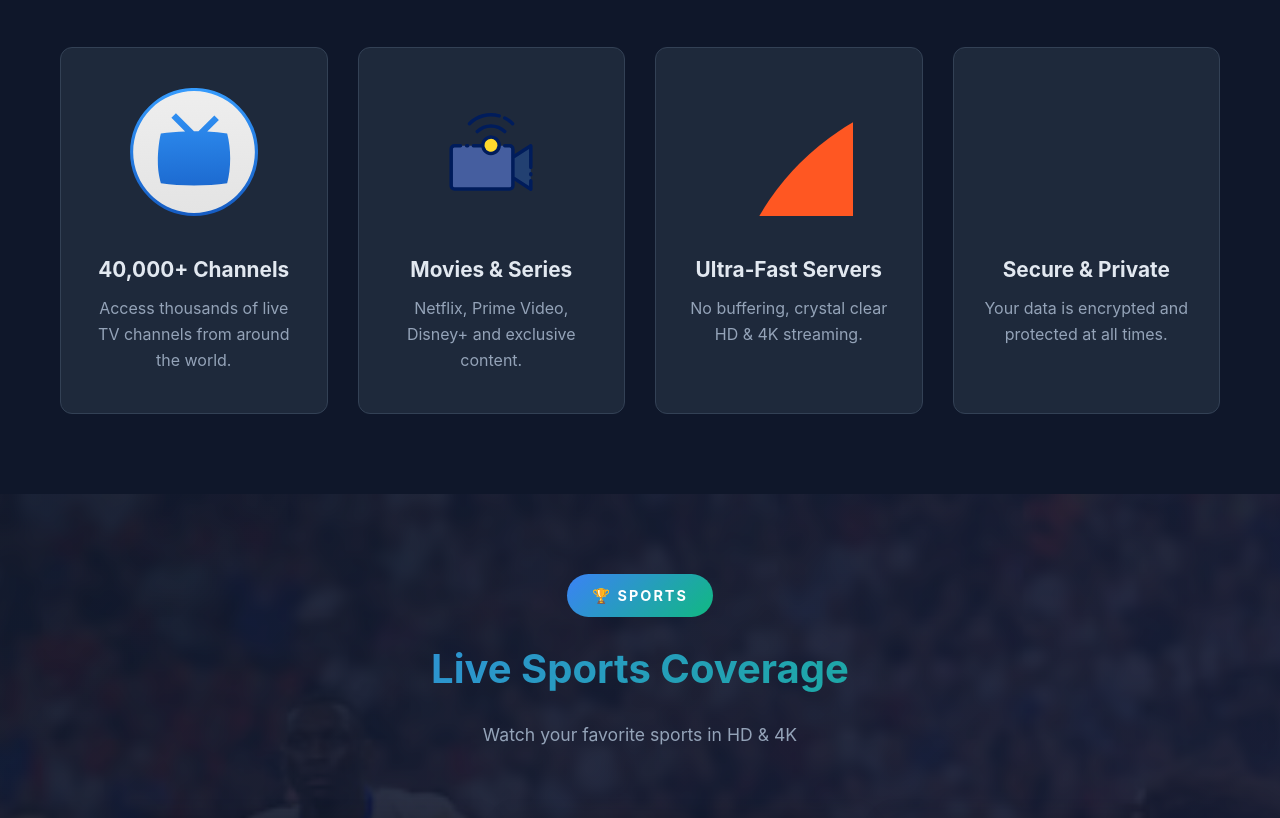
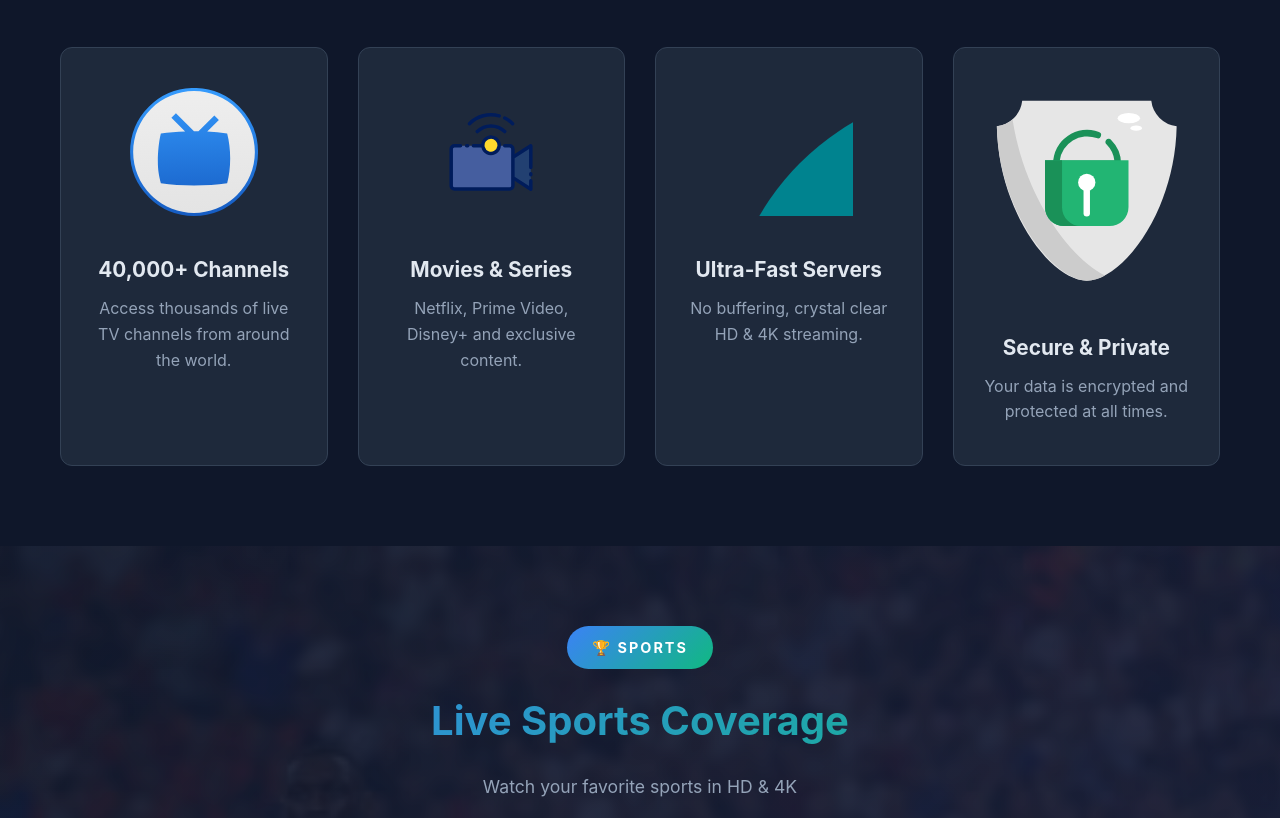
Before and after one commit to ChadyReda/shoplinno, a website: page index.html in a window 1280 px wide. Shown: the part 1327-2145 px from the top of the page. Drawn offline with Linux system fonts and the light colour scheme.

Commit message:
Replace feature icons in index.html

```diff
--- a/index.html
+++ b/index.html
@@ -67,12 +67,12 @@
         <p>Netflix, Prime Video, Disney+ and exclusive content.</p>
       </div>
       <div class="feature-item">
-        <div class="feature-icon"><svg xmlns="http://www.w3.org/2000/svg" xml:space="preserve" width="128" height="128" style="shape-rendering:geometricPrecision;text-rendering:geometricPrecision;image-rendering:optimizeQuality;fill-rule:evenodd;clip-rule:evenodd"><rect width="2048" height="2048" rx="256.001" ry="256.001" style="fill:#ff5722"/><path style="fill:#fff;fill-rule:nonzero" d="M1576.38 255.998 1092.7 799.294l347.26 96.696-341.65 307.89 149.65 12.11L456.383 1792l340.172-501.47-220.594-42.54 287.462-287.526-367.061-56.191 527.978-648.275z"/></svg></div>
+        <div class="feature-icon"><svg xmlns="http://www.w3.org/2000/svg" xml:space="preserve" width="128" height="128" style="shape-rendering:geometricPrecision;text-rendering:geometricPrecision;image-rendering:optimizeQuality;fill-rule:evenodd;clip-rule:evenodd"><path style="fill:none" d="M0 0h2048v2048H0z"/><rect width="2048" height="2048" rx="256.001" ry="256.001" style="fill:#00838f"/><path style="fill:#fffffe;fill-rule:nonzero" d="m837.501 879.05 743.919-622.551L1248.7 743.66l195.29-1.752 20.14 55.97-366.06 297.822 214.73-16.16 21.37 56.71-868.807 656.25 414.096-509.17-256.375 33.54-24.341-55.47 391.6-328.05-132.332 1.422z"/></svg></div>
         <h3>Ultra-Fast Servers</h3>
         <p>No buffering, crystal clear HD & 4K streaming.</p>
       </div>
       <div class="feature-item">
-        <div class="feature-icon"><svg xmlns="http://www.w3.org/2000/svg" xml:space="preserve" width="128" height="128" style="shape-rendering:geometricPrecision;text-rendering:geometricPrecision;image-rendering:optimizeQuality;fill-rule:evenodd;clip-rule:evenodd"><defs><style>.fil0{fill:none}</style></defs><g id="Layer_x0020_1"><g id="_244477648"><path id="_244473856" class="fil0" d="M0 0h2048v2048H0z"/><path id="_244476376" class="fil0" d="M255.999 255.999h1536v1536h-1536z"/></g><path style="fill:#424242;fill-rule:nonzero" d="m398.08 346.648 514.006 444.631 130.134-92.715 37.23-26.523 12.64 43.989 79.79 277.764 147.85-100.702 32.18-21.92 15.66 35.589 333.1 757.159 55.79 126.82-106.16-88.98-517.07-433.35-130.43 92.93-37.224 26.52-12.638-43.99-79.794-277.76-147.851 100.7-32.448 22.1-15.52-36.15-330.123-769.029-55.375-128.995z"/></g></svg></div>
+        <div class="feature-icon"><svg xmlns="http://www.w3.org/2000/svg" viewBox="0 0 64 64"><defs><style>.cls-3{fill:#fff}.cls-4{fill:#1a9158}</style></defs><g id="_05.Vaccine" data-name="05.Vaccine"><path d="M60 11.9C59.5 38.6 43 60 32 60S4.5 38.6 4 11.9A9 9 0 0 0 11.9 4h40.2a9 9 0 0 0 7.9 7.9z" style="fill:#e6e6e6"/><path d="M37.7 58.4A12.3 12.3 0 0 1 32 60C22 60 4.5 38.6 4 11.9a9 9 0 0 0 4.9-2.1c3.7 24.1 17.7 43.1 28.8 48.6z" style="fill:#ccc"/><ellipse class="cls-3" cx="45.1" cy="9.4" rx="3.5" ry="1.6"/><ellipse class="cls-3" cx="47.4" cy="12.5" rx="1.8" ry=".8"/><path class="cls-4" d="M41.5 24.6h-19a1 1 0 0 1-1-1 10.6 10.6 0 0 1 14.3-9.9 1 1 0 1 1-.7 1.9 8.6 8.6 0 0 0-11.5 7h17a8.5 8.5 0 0 0-2.4-5 1 1 0 1 1 1.4-1.4 10.5 10.5 0 0 1 3.1 7.4 1 1 0 0 1-1.2 1z"/><path d="M19 22.5v14.6a5.9 5.9 0 0 0 6 5.9h14a5.9 5.9 0 0 0 6-5.9V22.5z" style="fill:#22b573"/><path class="cls-4" d="M30.2 43H25a5.9 5.9 0 0 1-6-5.9V22.5h5.3v14.6a5.9 5.9 0 0 0 5.9 5.9z"/><path class="cls-3" d="M32 40a1 1 0 0 1-1-1v-6.9a1 1 0 0 1 2 0V39a1 1 0 0 1-1 1z"/><circle class="cls-3" cx="32" cy="29.4" r="2.7"/></g></svg></div>
         <h3>Secure & Private</h3>
         <p>Your data is encrypted and protected at all times.</p>
       </div>
```
